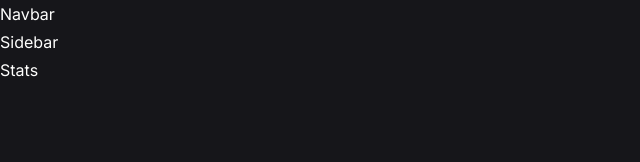
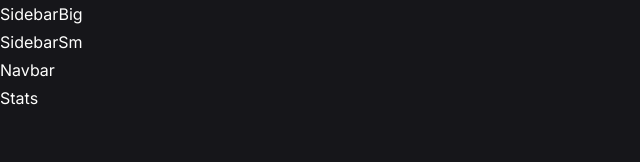
Before and after one commit to vvhys0ser10us/Job-Verge, a React (Vite) app: page / in a window 1280 px wide. Shown: the top 162 px of the page, without its empty margins (0-640 px from the left). Built offline with nearby package versions, Linux system fonts and the light colour scheme.

Commit message:
Sidebar and links

```diff
--- a/src/components/Sidebar.tsx
+++ /dev/null
@@ -1,7 +0,0 @@
-import React from 'react'
-
-const Sidebar = () => {
-  return <div>Sidebar</div>
-}
-
-export default Sidebar
--- /dev/null
+++ b/src/components/SidebarBig.tsx
@@ -0,0 +1,16 @@
+import React from 'react'
+import styled from 'styled-components'
+
+const SidebarBig = () => {
+  return <Wrapper>SidebarBig</Wrapper>
+}
+
+const Wrapper = styled.aside`
+  display: none;
+
+  @media (min-width: 992px) {
+    display: block;
+  }
+`
+
+export default SidebarBig
--- /dev/null
+++ b/src/components/SidebarSm.tsx
@@ -0,0 +1,7 @@
+import React from 'react'
+
+const SidebarSm = () => {
+  return <div>SidebarSm</div>
+}
+
+export default SidebarSm
--- a/src/components/index.tsx
+++ b/src/components/index.tsx
@@ -1,6 +1,7 @@
 import Logo from './Logo'
 import FormRow from './FormRow'
 import Navbar from './Navbar'
-import Sidebar from './Sidebar'
+import SidebarBig from './SidebarBig'
+import SidebarSm from './SidebarSm'
 
-export { Logo, FormRow, Navbar, Sidebar }
+export { Logo, FormRow, Navbar, SidebarBig, SidebarSm }
--- a/src/pages/Dashboard/SharedLayout.tsx
+++ b/src/pages/Dashboard/SharedLayout.tsx
@@ -1,14 +1,17 @@
 import React from 'react'
-import { Sidebar, Navbar } from '../../components'
+import { SidebarBig, Navbar, SidebarSm } from '../../components'
 import { Outlet } from 'react-router-dom'
 import styled from 'styled-components'
 
 const SharedLayout = () => {
   return (
     <Wrapper className="full-page">
+      <SidebarBig></SidebarBig>
+      <SidebarSm></SidebarSm>
       <Navbar></Navbar>
-      <Sidebar></Sidebar>
-      <Outlet></Outlet>
+      <div className="dashboard-page">
+        <Outlet></Outlet>
+      </div>
     </Wrapper>
   )
 }
```
Also changed, not shown: src/utils/links.tsx (added, +10 -0 lines).
